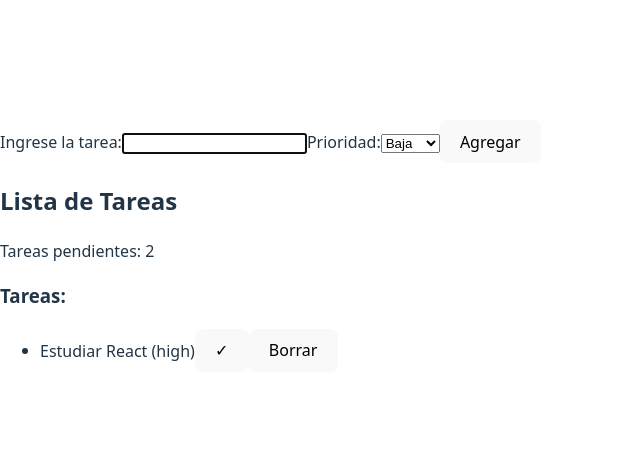
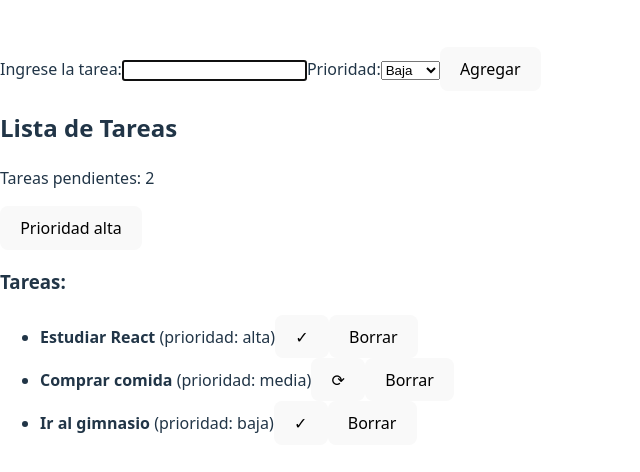
Before and after one commit to vanesaCarballido/To-DoList, a React (Vite) app in the folder vite-project/: page / in a window 1280 px wide. Shown: the part 146-618 px from the top of the page, without its empty margins (0-640 px from the left). Built offline with nearby package versions, Linux system fonts and the light colour scheme.

Commit message:
arreglos

```diff
--- a/vite-project/src/App.jsx
+++ b/vite-project/src/App.jsx
@@ -10,9 +10,9 @@ export default function App() {
 
 function AppContent() {
   const listaInicial = [
-    { id: 1, text: "Estudiar React", priority: "high", completed: false },
-    { id: 2, text: "Comprar comida", priority: "medium", completed: true },
-    { id: 3, text: "Ir al gimnasio", priority: "low", completed: false },
+    { id: 1, text: "Estudiar React", priority: "alta", completed: false },
+    { id: 2, text: "Comprar comida", priority: "media", completed: true },
+    { id: 3, text: "Ir al gimnasio", priority: "baja", completed: false },
   ];
 
   const [todos, setTodos] = useState(listaInicial);
@@ -37,7 +37,6 @@ function AppContent() {
     setTodos(todos.filter(todo => todo.id !== id));
   }, [todos]);
 
-
   return (
     <div>
       <TaskForm handleAdd={handleAdd} />
--- a/vite-project/src/components/TaskForm.jsx
+++ b/vite-project/src/components/TaskForm.jsx
@@ -2,7 +2,7 @@ import { useRef, useState, useEffect } from 'react';
 
 function TaskForm({ handleAdd }) {
   const taskName = useRef(null);
-  const [priority, setPriority] = useState('low');
+  const [priority, setPriority] = useState('baja');
 
   useEffect(() => {
     taskName.current.focus();
@@ -12,7 +12,7 @@ function TaskForm({ handleAdd }) {
     event.preventDefault();
     handleAdd(taskName.current.value, priority);
     taskName.current.value = '';
-    setPriority('low');
+    setPriority('baja');
     taskName.current.focus();
   }
 
@@ -23,9 +23,9 @@ function TaskForm({ handleAdd }) {
         <input ref={taskName} type="text"/>
         <label>Prioridad:</label>
         <select value={priority} onChange={e => setPriority(e.target.value)}>
-          <option value="low">Baja</option>
-          <option value="medium">Media</option>
-          <option value="high">Alta</option>
+          <option value="baja">Baja</option>
+          <option value="media">Media</option>
+          <option value="alta">Alta</option>
         </select>
         <button onClick={handleClick} type="submit">Agregar</button>
       </form>
--- a/vite-project/src/components/TaskItem.jsx
+++ b/vite-project/src/components/TaskItem.jsx
@@ -4,7 +4,7 @@ function TaskItem({ task, onComplete, onDelete }) {
 
   return (
     <li className="taskItem">
-      {task.text} ({task.priority})
+      <strong>{task.text}</strong> (prioridad: {task.priority})
       <span>
         <button onClick={() => onComplete(task.id)}>{task.completed ? '⟳' : '✓'}</button>
         <button onClick={() => onDelete(task.id)}>Borrar</button>
--- a/vite-project/src/components/TaskList.jsx
+++ b/vite-project/src/components/TaskList.jsx
@@ -1,9 +1,11 @@
-import React, { useMemo } from 'react';
+import React, { useMemo, useState } from 'react';
 import TaskItem from './TaskItem.jsx';
 
 function TaskList({ todos, onComplete, onDelete }) {
+  const [showHigh, setShowHigh] = useState(false);
+
   const highPriorityTasks = useMemo(() =>
-    todos.filter(task => task.priority === 'high'),
+    todos.filter(task => task.priority === 'alta'),
     [todos]
   );
 
@@ -12,14 +14,24 @@ function TaskList({ todos, onComplete, onDelete }) {
     [todos]
   );
 
+  const handleShowHigh = () => {
+    setShowHigh(!showHigh);
+  };
+
+  const tasksToShow = showHigh ? highPriorityTasks : todos;
+
   return (
-    <div >
+    <div>
       <h2>Lista de Tareas</h2>
       <p>Tareas pendientes: {pendingCount}</p>
 
+      <button onClick={handleShowHigh}>
+        {showHigh ? "Todos" : "Prioridad alta"}
+      </button>
+
       <h3>Tareas:</h3>
       <ul>
-        {highPriorityTasks.map(task => (
+        {tasksToShow.map(task => (
           <TaskItem
             key={task.id}
             task={task}
```
